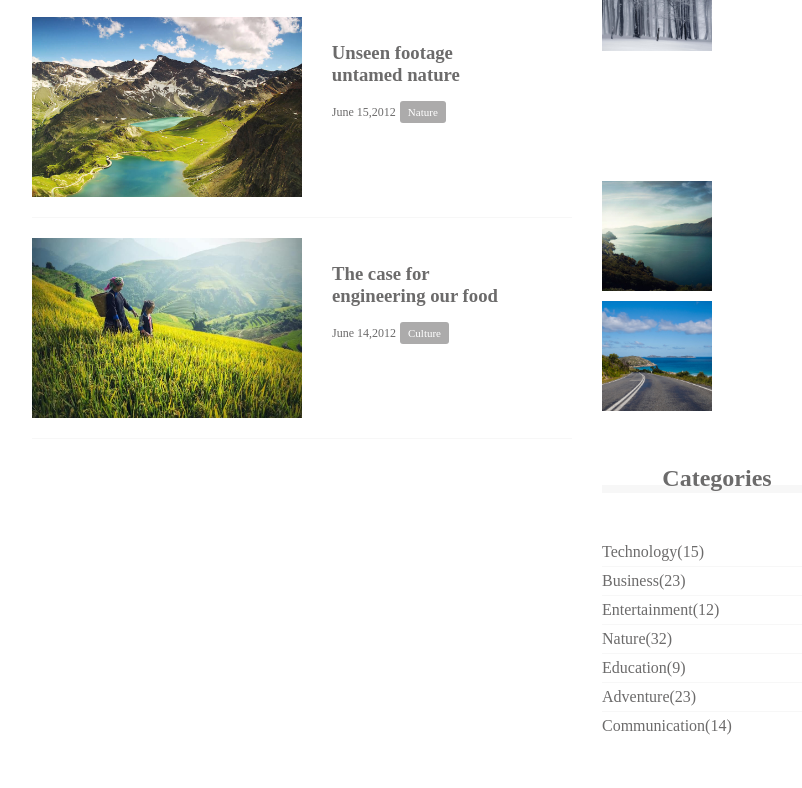
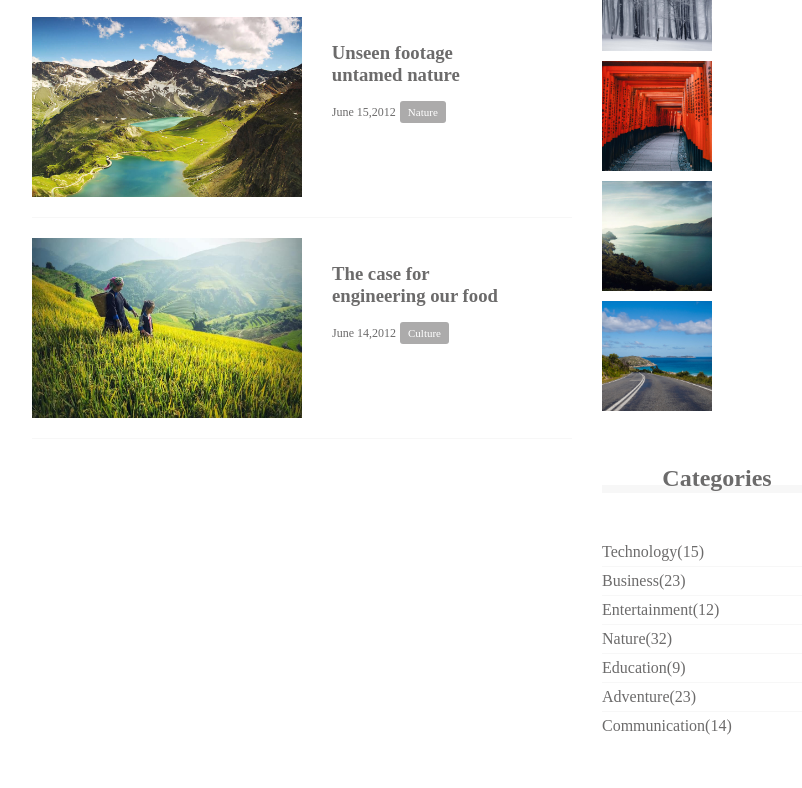
Before and after one commit to kakizakojun/CARAVAN, a plain HTML site: page index.html in a window 1280 px wide. Shown: the part 1274-2062 px from the top of the page, without its empty margins (208-1010 px from the left). Drawn offline with Linux system fonts and the light colour scheme.

Commit message:
[add] 1-8

```diff
--- a/style.css
+++ b/style.css
@@ -147,7 +147,7 @@ main{
 
 .instagram .sidebar-contents{
   display: flex;
-  flex-wrap:wrap;
+  flex-wrap: wrap;
 }
 
 .instagram-box{
@@ -174,8 +174,8 @@ main{
   background-image: url(img/snow.jpg);
 }
 
-.instagram-box:nht-child(4){
-  background-image: url(img/japn2.jpg);
+.instagram-box:nth-child(4){
+  background-image: url(img/japan2.jpg);
 }
 
 .instagram-box:nth-child(5){
```
